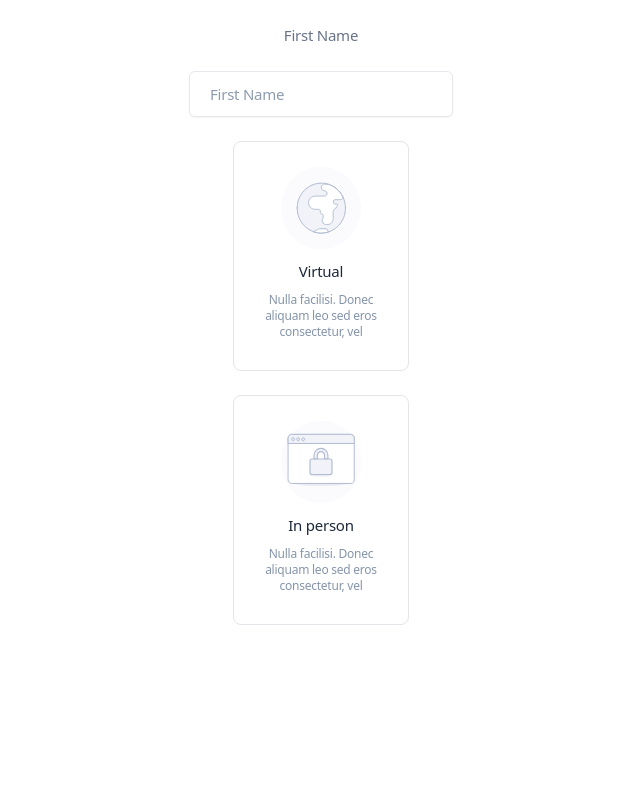
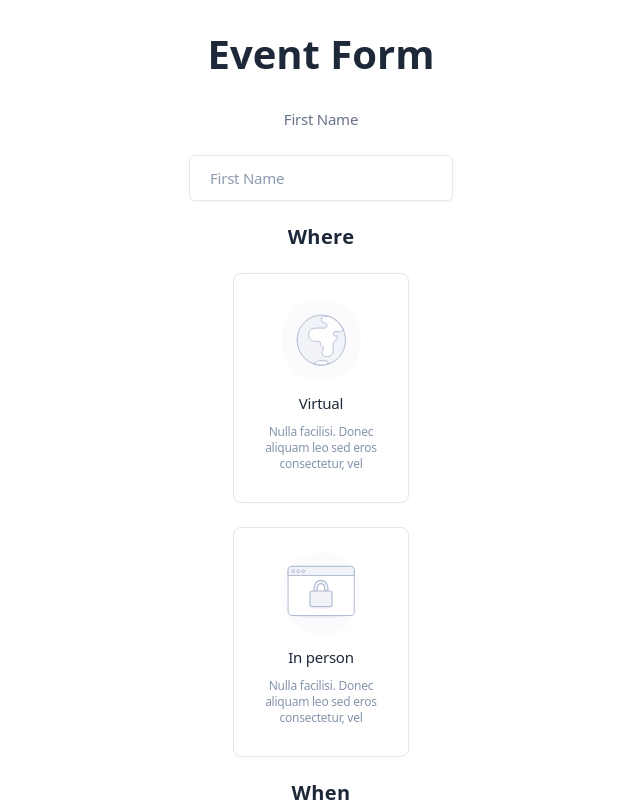
Before and after one commit to redtxai/event-form, a React (Create React App) app: page / in a window 1280 px wide. Shown: the whole page, without its empty margins (319-959 px from the left). Built offline with nearby package versions, Linux system fonts and the light colour scheme.

Commit message:
Implements title component

```diff
--- a/src/App.tsx
+++ b/src/App.tsx
@@ -4,19 +4,26 @@ import './App.css';
 import Input from './components/input/Input';
 import Label from './components/label/Label';
 import OnboardingIllustration from './components/onboarding-illustration/OnboardingIllustration';
+import Title from './components/title/Title';
 
 function App() {
   return (
     <div className="flex flex-col items-center">
       <div className="flex flex-col items-center">
         <br/>
+        <Title text='Event Form' type='large'></Title>
+        <br/>
         <Label htmlFor='first-name' text='First Name'></Label>
         <br/>
         <Input id='first-name' name='first-name' placeholder='First Name'></Input>
         <br/>
+        <Title text='Where' type='small'></Title>
+        <br/>
         <OnboardingIllustration type='virtual'></OnboardingIllustration>
         <br/>
         <OnboardingIllustration type='inperson'></OnboardingIllustration>
+        <br/>
+        <Title text='When' type='small'></Title>
       </div>
     </div>
   )
--- /dev/null
+++ b/src/components/title/Title.tsx
@@ -0,0 +1,21 @@
+import { ReactElement } from "react"
+
+type TitleType = 'large' | 'small'
+
+type TitleProps = {
+  text: string,
+  type: TitleType
+  className?: string,
+}
+
+function Title({ text, type, className,  }: TitleProps) {
+
+  const titleMap: Record<TitleType, ReactElement<HTMLHeadingElement>> = {
+    large: <h1 className={`text-blue-950 font-bold text-4xl-intermediate ${className ? className : ''}`}>{text}</h1>,
+    small: <h6 className={`text-blue-950 tracking-widestish font-semibold text-xl leading-6 ${className ? className : ''}`}>{text}</h6>,
+  }
+
+  return titleMap[type]
+}
+
+export default Title;
--- a/src/styles.css
+++ b/src/styles.css
@@ -613,8 +613,15 @@ select {
 .mt-3 {
   margin-top: 0.75rem;
 }
+.box-border {
+  box-sizing: border-box;
+}
 .flex {
   display: flex;
+}
+.select-none {
+  -webkit-user-select: none;
+          user-select: none;
 }
 .flex-col {
   flex-direction: column;
@@ -630,9 +637,6 @@ select {
 }
 .border {
   border-width: 1px;
-}
-.border-2 {
-  border-width: 2px;
 }
 .border-indigo-500 {
   --tw-border-opacity: 1;
@@ -668,11 +672,24 @@ select {
   font-size: 0.75rem;
   line-height: 1rem;
 }
+.text-xl {
+  font-size: 1.25rem;
+  line-height: 1.75rem;
+}
 .font-normal {
   font-weight: 400;
 }
 .font-medium {
   font-weight: 500;
+}
+.font-bold {
+  font-weight: 700;
+}
+.font-semibold {
+  font-weight: 600;
+}
+.leading-6 {
+  line-height: 1.5rem;
 }
 .shadow-sm {
   --tw-shadow: 0 1px 2px 0 rgb(0 0 0 / 0.05);
@@ -683,6 +700,7 @@ select {
   --tw-ring-opacity: 1;
   --tw-ring-color: rgb(99 102 241 / var(--tw-ring-opacity));
 }
+/** COLORS **/
 .grey-shade-2 {
     color: #687387;
   }
@@ -692,30 +710,45 @@ select {
 .text-blue-950 {
     color: #1D2839;
   }
+/** FONT SIZE **/
+.text-sm-intermediate {
+    font-size: 15px;
+  }
+.text-4xl-intermediate {
+    font-size: 2.5em;
+  }
+/** LETTER SPACING **/
 .tightish {
     letter-spacing: -0.24px;
   }
-.text-sm-intermediate {
-    font-size: 15px;
+.tracking-widestish {
+    letter-spacing: 0.019em;
   }
+/** LINE HEIGHT **/
 .leading-4-05 {
     line-height: 18px;
   }
+/** BORDER COLOR **/
 .border-gray-150 {
     border: 1px solid #E6E8EC
   }
 .border-slate-175 {
     border-color: #E3E5E9;
   }
+/** PADDING **/
 .pb-7-5 {
     padding-bottom: 1.875em;
   }
+/** MAX WIDTH **/
 .max-w-xxs {
     max-width: 11em;
   }
 .placeholder\:text-slate-450::placeholder {
     color: #8D9CAE;
   }
+.hover\:cursor-pointer:hover {
+  cursor: pointer;
+}
 .focus\:border-indigo-500:focus {
   --tw-border-opacity: 1;
   border-color: rgb(99 102 241 / var(--tw-border-opacity));
--- a/src/tailwind.scss
+++ b/src/tailwind.scss
@@ -3,6 +3,8 @@
 @tailwind utilities;
 
 @layer utilities {
+
+  /** COLORS **/
   .text-slate-450 {
     color: #8D9CAE;
   }
@@ -19,18 +21,30 @@
     color: #1D2839;
   }
 
+  /** FONT SIZE **/
+  .text-sm-intermediate {
+    font-size: 15px;
+  }
+
+  .text-4xl-intermediate {
+    font-size: 2.5em;
+  }
+
+  /** LETTER SPACING **/
   .tightish {
     letter-spacing: -0.24px;
   }
 
-  .text-sm-intermediate {
-    font-size: 15px;
+  .tracking-widestish {
+    letter-spacing: 0.019em;
   }
 
+  /** LINE HEIGHT **/
   .leading-4-05 {
     line-height: 18px;
   }
 
+  /** BORDER COLOR **/
   .border-gray-150 {
     border: 1px solid #E6E8EC
   }
@@ -39,10 +53,12 @@
     border-color: #E3E5E9;
   }
 
+  /** PADDING **/
   .pb-7-5 {
     padding-bottom: 1.875em;
   }
 
+  /** MAX WIDTH **/
   .max-w-xxs {
     max-width: 11em;
   }
```
